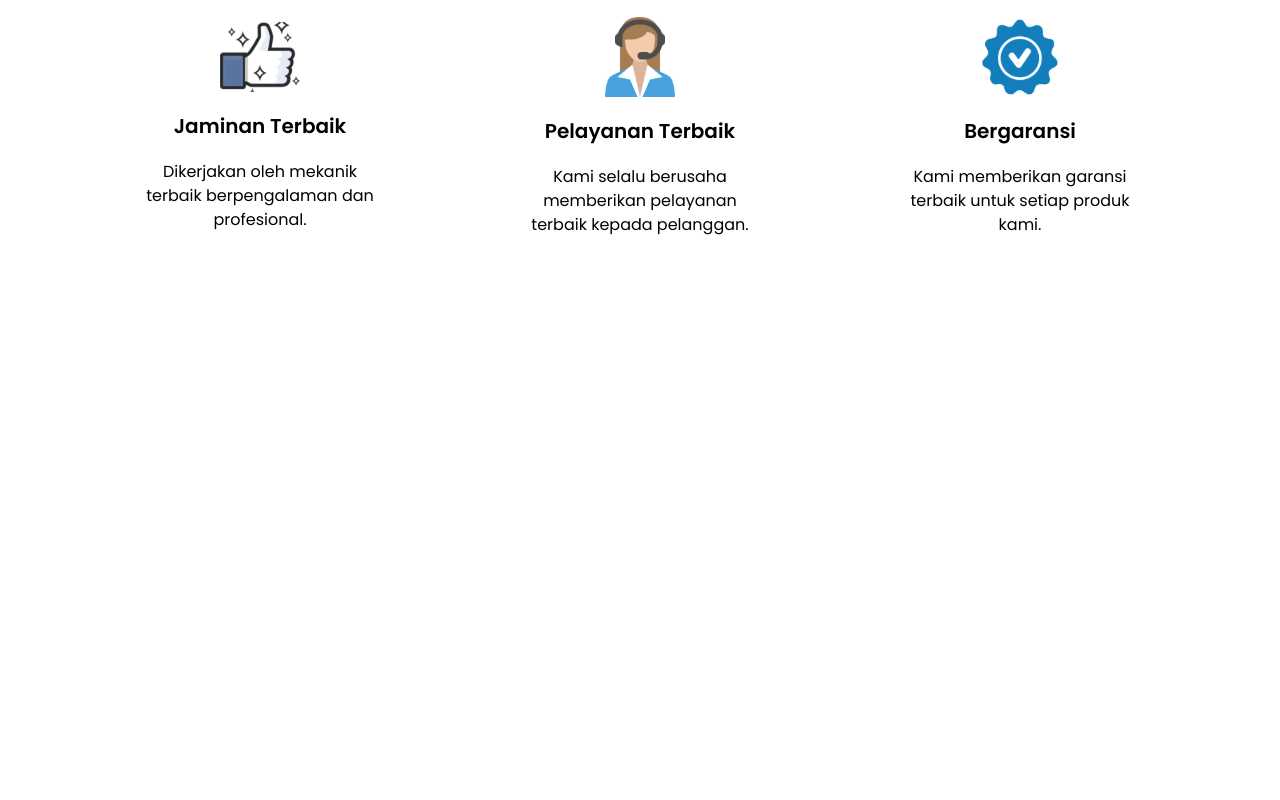
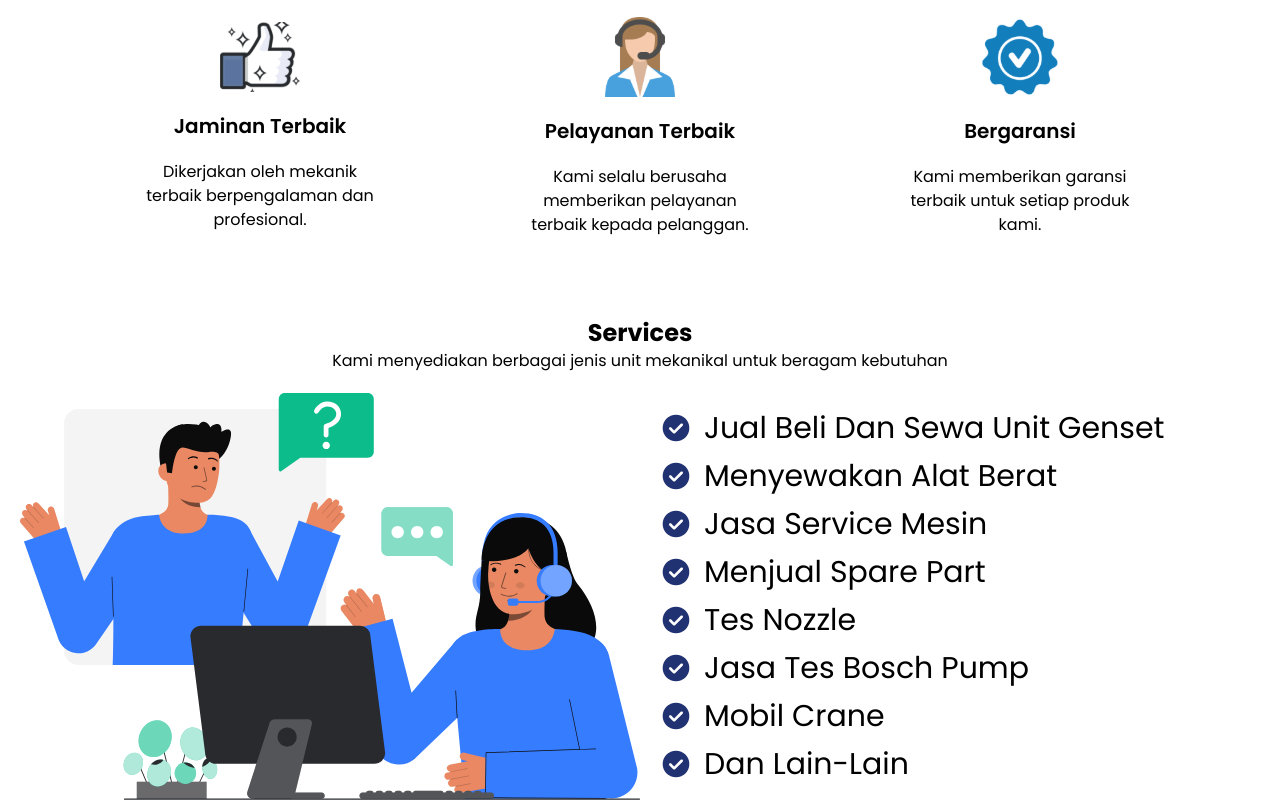
Before and after one commit to dennyshuda/prima-teknik-lombok, a React (Vite) app: page / in a window 1280 px wide. Shown: the part 1143-1943 px from the top of the page. Before the commit the page ends 1420 px from the top, so only its background shows below. Built offline with nearby package versions, Linux system fonts and the light colour scheme.

Commit message:
feat: add services section

```diff
--- a/src/app.tsx
+++ b/src/app.tsx
@@ -2,6 +2,7 @@ import { useState } from "react";
 import { Navbar } from "./components/navbar";
 import { Header } from "./components/header";
 import { About } from "./components/about";
+import { Services } from "./components/services";
 
 function App() {
   return (
@@ -9,6 +10,7 @@ function App() {
       <Navbar />
       <Header />
       <About />
+      <Services />
     </div>
   );
 }
--- /dev/null
+++ b/src/components/services.tsx
@@ -0,0 +1,45 @@
+import service from "../assets/service.svg";
+import check from "../assets/icons/check.svg";
+
+export function Services() {
+  const lists: string[] = [
+    "Jual Beli Dan Sewa Unit Genset",
+    "Menyewakan Alat Berat",
+    "Jasa Service Mesin",
+    "Menjual Spare Part",
+    "Tes Nozzle",
+    "Jasa Tes Bosch Pump",
+    "Mobil Crane",
+    "Dan Lain-Lain",
+  ];
+
+  return (
+    <div className="container mx-auto px-5 mt-10">
+      <div className="text-center">
+        <h1 className="text-2xl font-bold">Services</h1>
+        <p>
+          Kami menyediakan berbagai jenis unit mekanikal untuk beragam kebutuhan
+        </p>
+      </div>
+      <div className="flex items-center mt-5 gap-5">
+        <div className="w-1/2">
+          <img className="w-full" src={service} alt="service picture" />
+        </div>
+        <div>
+          <ul>
+            {lists.map((item, index) => {
+              return (
+                <>
+                  <li className="flex items-center my-3" key={index}>
+                    <img className="inline-block mr-3 w-8" src={check} alt="" />
+                    <p className="inline-block text-3xl">{item}</p>
+                  </li>
+                </>
+              );
+            })}
+          </ul>
+        </div>
+      </div>
+    </div>
+  );
+}
```
